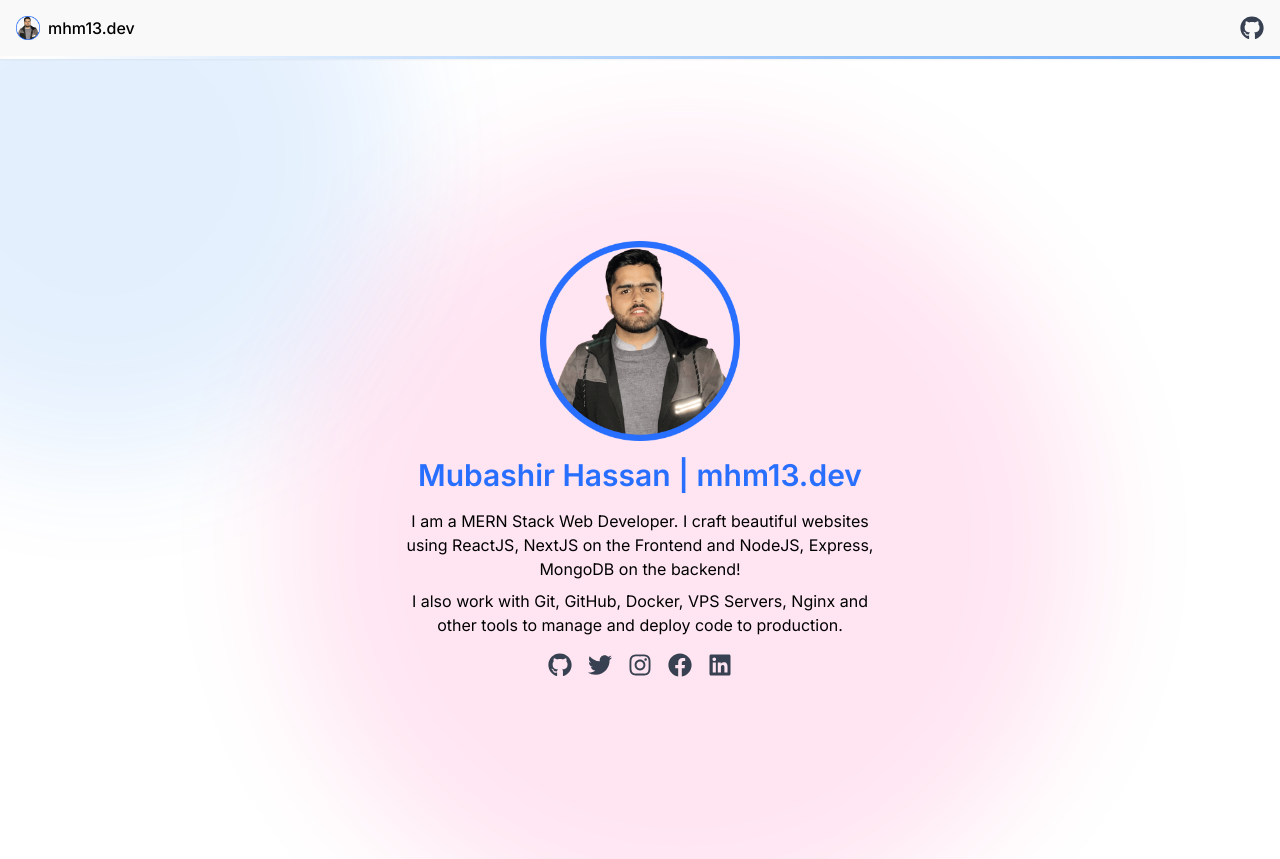
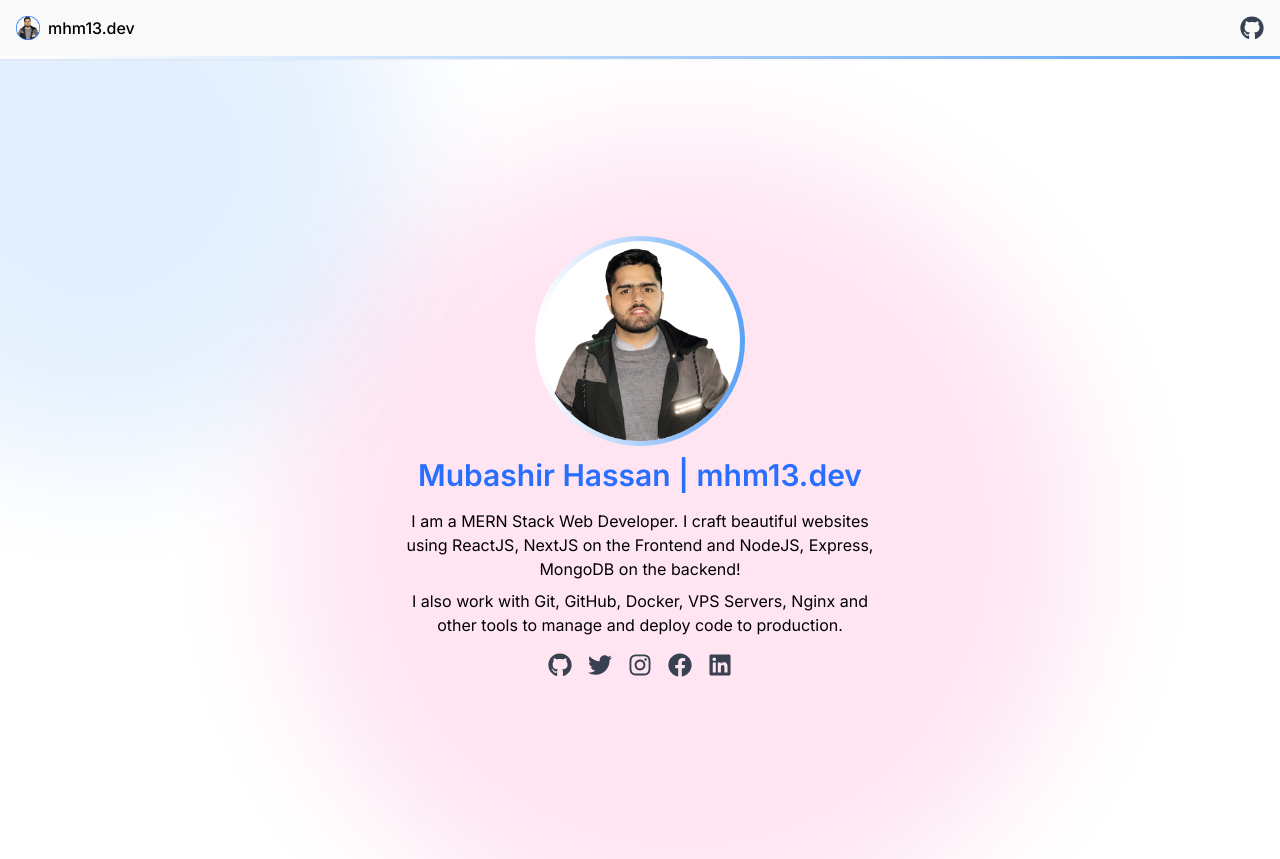
Before and after one commit to mhm13dev/mhm13.dev, a Next.js app: page / in a window 1280 px wide. Built offline with nearby package versions, Linux system fonts and the light colour scheme.

Commit message:
Added animated gradient to main image

```diff
--- a/components/Navbar.js
+++ b/components/Navbar.js
@@ -4,7 +4,7 @@ import { FaGithub } from 'react-icons/fa';
 
 const Navbar = () => {
   return (
-    <nav className="bg-gray-100 bg-opacity-50 shadow-sm filter backdrop-blur-sm sticky top-0 left-0 right-0 z-40 after:h-[3px] after:bg-gradient-to-r after:bg-[length:300%_100%] from-[#ff0080] via-white to-[#0070f3] after:animate-bg-position after:block">
+    <nav className="bg-gray-100 bg-opacity-50 shadow-sm filter backdrop-blur-sm sticky top-0 left-0 right-0 z-40 after:h-[3px] after:bg-gradient-to-r after:bg-[length:300%_100%] after:from-[#ff0080] after:via-white after:to-[#0070f3] after:animate-bg-position after:block">
       <div className="max-w-[1360px] mx-auto p-4 flex items-center">
         <div className="flex items-center">
           <div className="flex justify-center items-center">
--- a/pages/index.js
+++ b/pages/index.js
@@ -32,13 +32,15 @@ export default function Home() {
               className="-z-50"
             />
             <div className="flex justify-center">
+              <div className="flex justify-center bg-white rounded-full relative after:w-full after:h-full after:-z-50 after:rounded-full after:bg-[length:300%_100%] after:transform after:scale-105 after:bg-gradient-to-r after:from-[#ff0080] after:via-white after:to-[#0070f3] after:animate-bg-position after:absolute after:block after:bg-red-300">
                 <Image
-                src="/images/mubashir-630x630.png"
+                  src="/images/mubashir-630x630-no-border.png"
                   alt="Mubashir Hassan Profile"
                   className="w-32 h-32"
                   width="200"
                   height="200"
                 />
+              </div>
             </div>
             <div className="text-center mt-4">
               <Link href="/">
```
Also changed, not shown: public/images/influearners-circle.svg (added), public/images/mubashir-630x630-no-border.png (added). Lines whose indentation alone changed are shown as unchanged.
